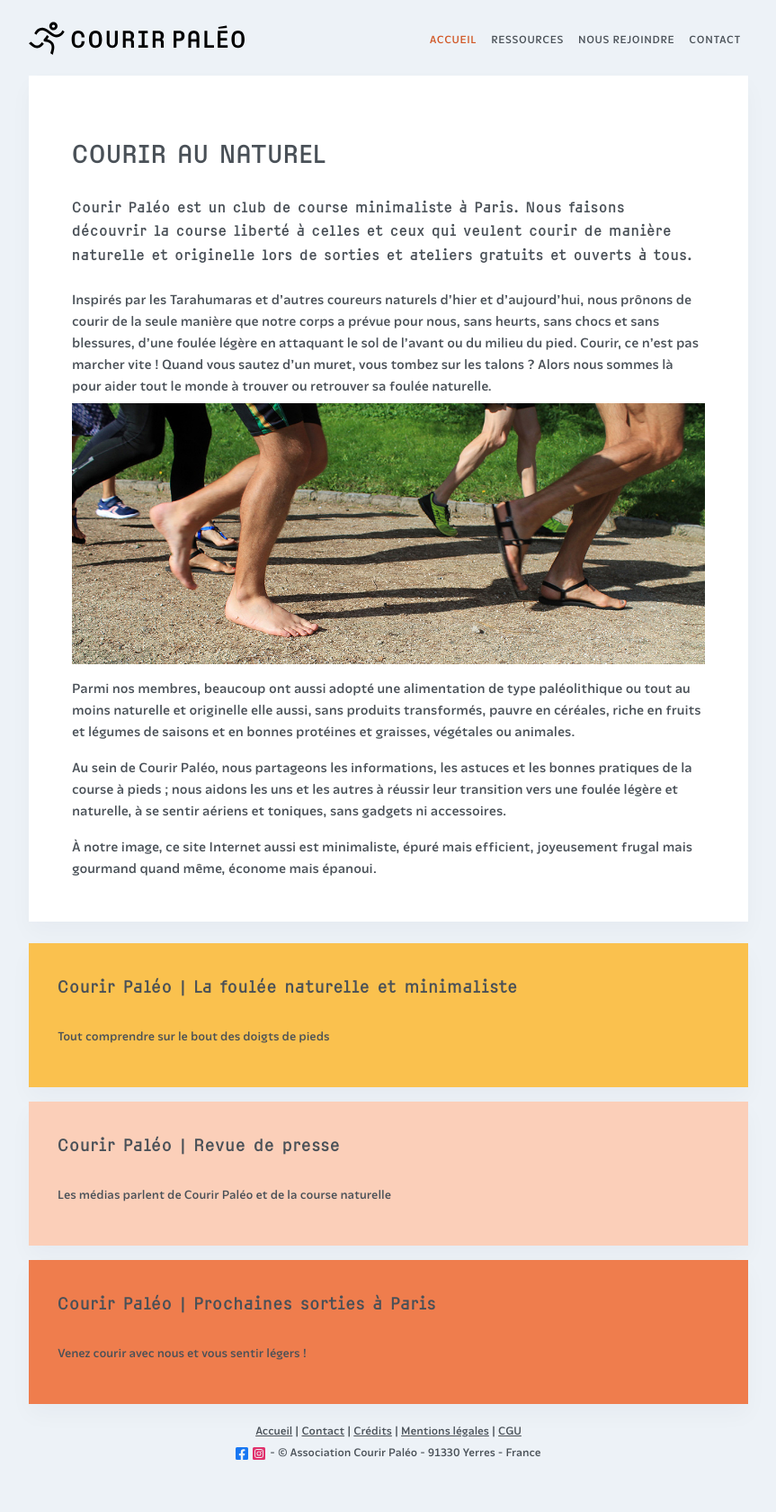
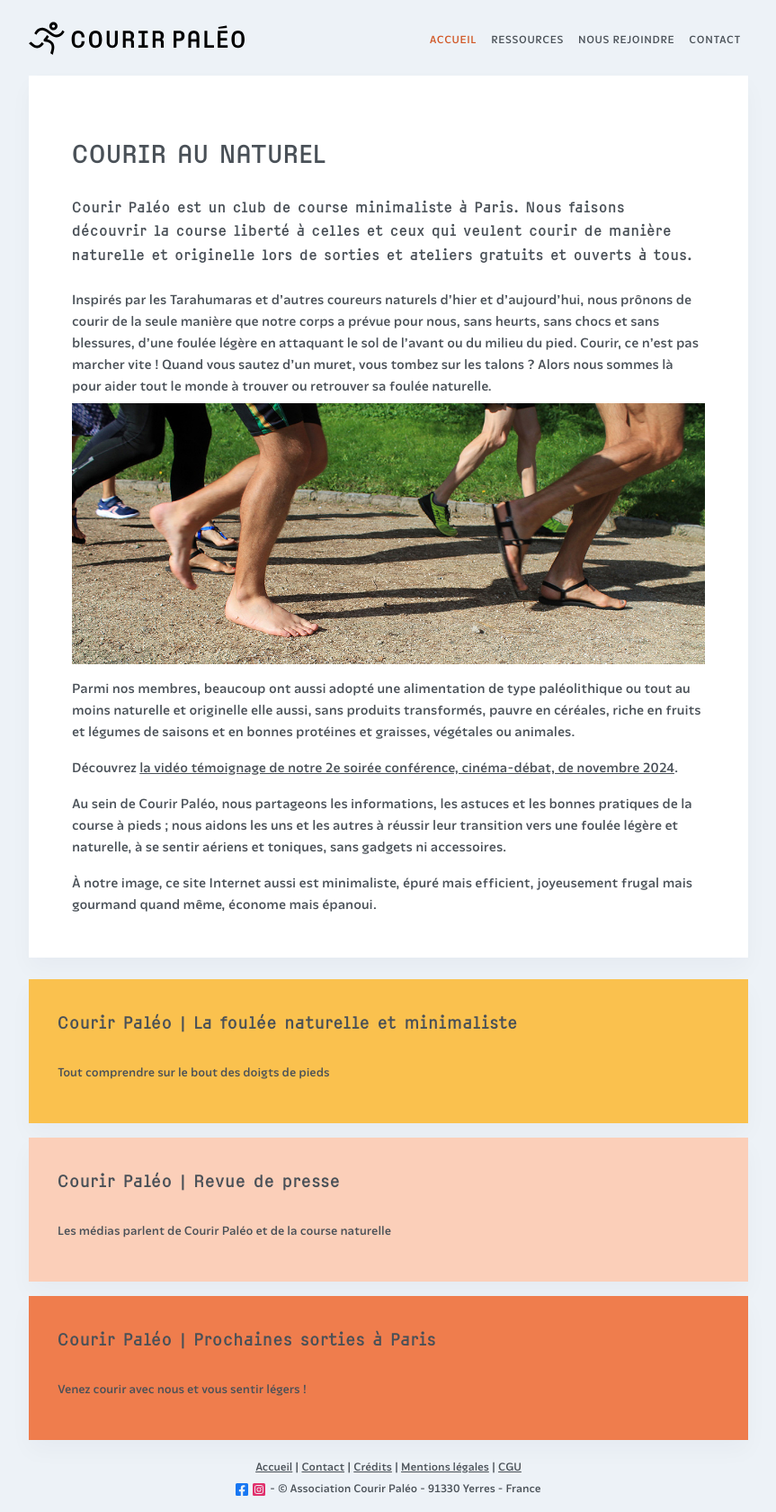
Before and after one commit to courirpaleo/courirpaleo.github.io, a Jekyll site: the page built from index.md, in a window 1280 px wide. Shown: the whole page at 90% size, without its empty margins (208-1071 px from the left). Built offline with Jekyll 4.4.1, drawn with Linux system fonts in a browser that asks for light colours; some web fonts are replaced; before the commit the page ends 1640 px from its top, so only the background shows below that.

Commit message:
Update index.md

```diff
--- a/index.md
+++ b/index.md
@@ -8,6 +8,8 @@
 <br>![Courir Paleo](/assets/images/CourirPaleo_course_Parc-Montsouris_foulees_1200px.jpg)
 <br>Parmi nos membres, beaucoup ont aussi adopté une alimentation de type paléolithique ou tout au moins naturelle et originelle elle aussi, sans produits transformés, pauvre en céréales, riche en fruits et légumes de saisons et en bonnes protéines et graisses, végétales ou animales.
 
+Découvrez [la vidéo témoignage de notre 2e soirée conférence, cinéma-débat, de novembre 2024](https://www.youtube.com/watch?v=h9ES8pJuxBs).
+
 Au sein de Courir Paléo, nous partageons les informations, les astuces et les bonnes pratiques de la course à pieds&nbsp;; nous aidons les uns et les autres à réussir leur transition vers une foulée légère et naturelle, à se sentir aériens et toniques, sans gadgets ni accessoires.
 
 À notre image, ce site Internet aussi est minimaliste, épuré mais efficient, joyeusement frugal mais gourmand quand même, économe mais épanoui.
```
